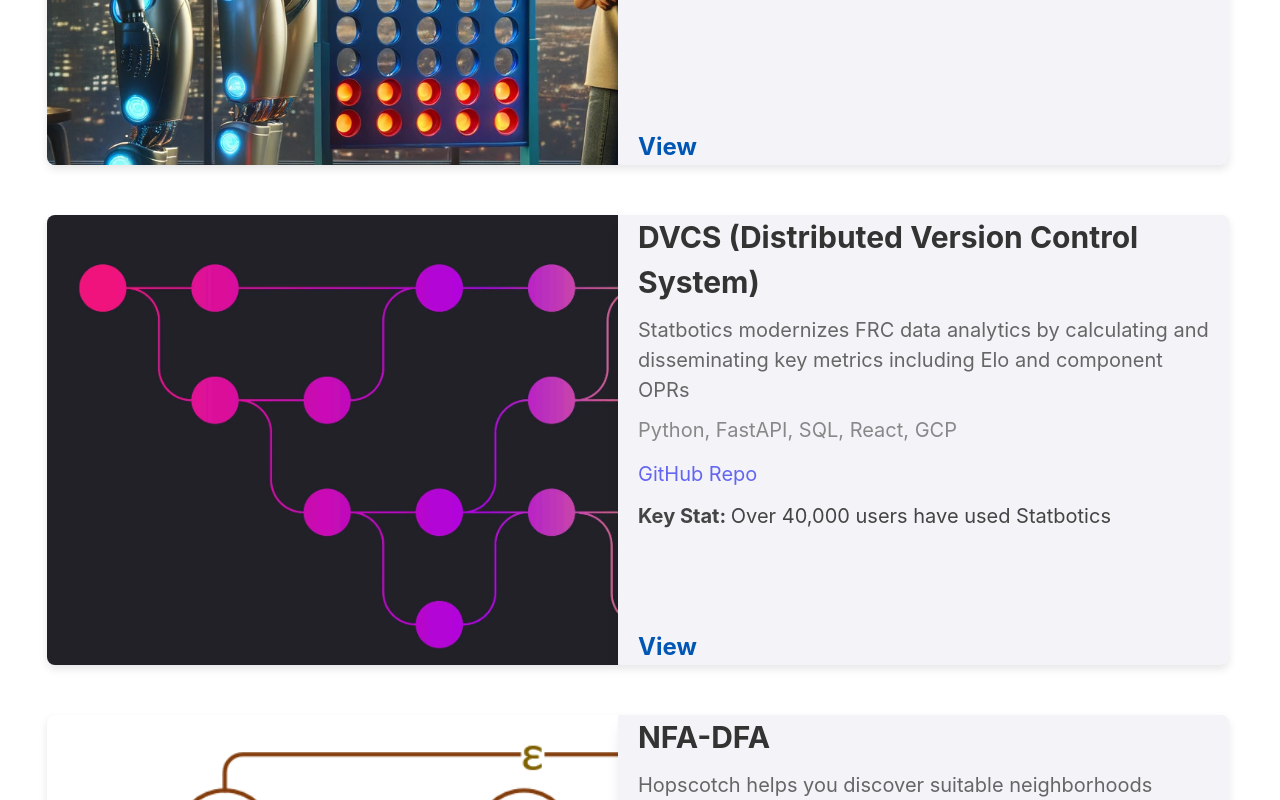
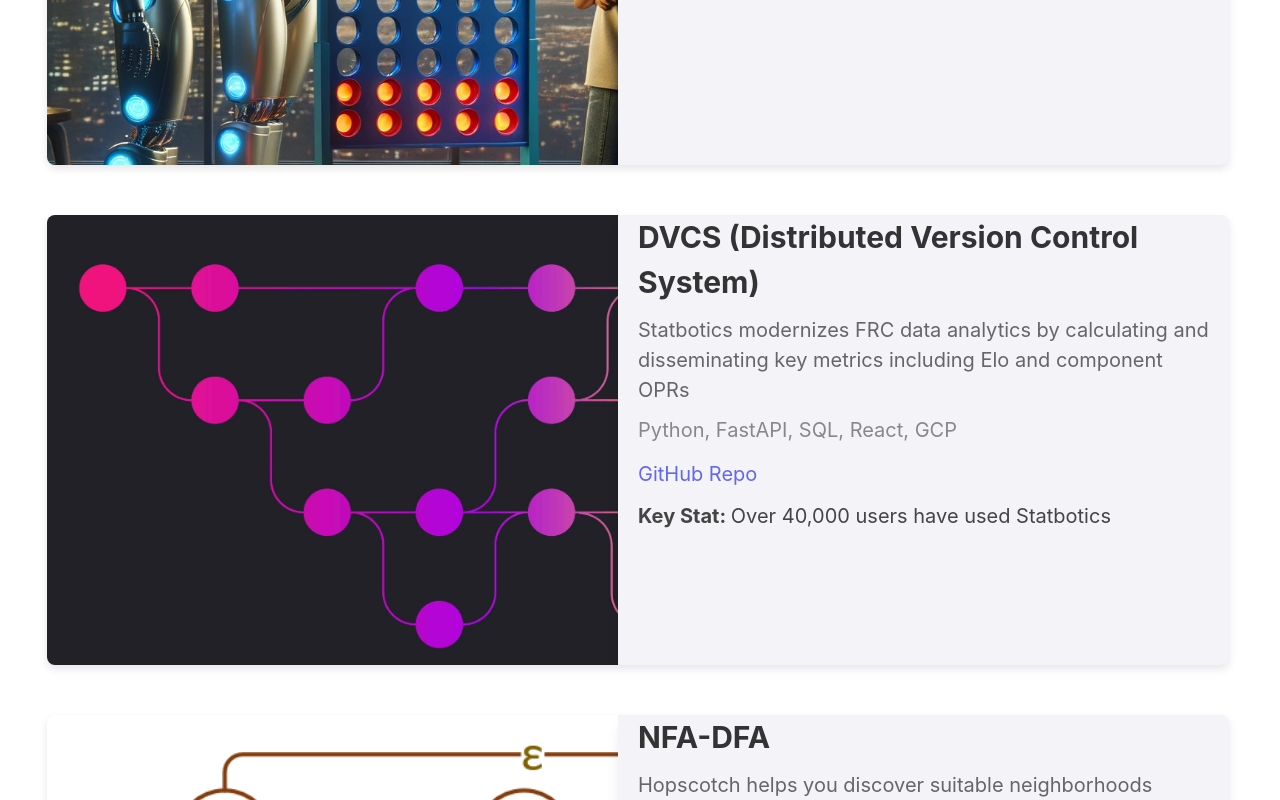
Before and after one commit to jameswani/portfolio, a React (Create React App) app: page / in a window 1280 px wide. Shown: the part 1800-2600 px from the top of the page. Built offline with nearby package versions, Linux system fonts and the light colour scheme.

Commit message:
fixing links to projects

```diff
--- a/src/pages/Projects.jsx
+++ b/src/pages/Projects.jsx
@@ -16,10 +16,10 @@
         "GitHub Trends dives deep into the GitHub API to bring you insightful metrics on your contributions, broken by repository and language.",
       startDate: "May, 2020",
       endDate: "Present",
-      website: "https://githubtrends.io",
+      website: "",
       links: [
         {
-          link: "https://github.com/avgupta456/github-trends",
+          link: "",
           name: "GitHub Repo",
         },
       ],
@@ -36,10 +36,10 @@
         "Statbotics modernizes FRC data analytics by calculating and disseminating key metrics including Elo and component OPRs",
       startDate: "Sept, 2021",
       endDate: "Present",
-      website: "https://statbotics.io",
+      website: "",
       links: [
         {
-          link: "https://github.com/avgupta456/statbotics",
+          link: "",
           name: "GitHub Repo",
         },
       ],
@@ -56,10 +56,10 @@
         "Hopscotch helps you discover suitable neighborhoods based on many factors: budget, grocery stores, gyms, subway lines, bike share, parks, safety, proximity to specific locations and more",
       startDate: "August, 2022",
       endDate: "August, 2022",
-      website: "https://hopscotch.nyc",
+      website: "",
       links: [
         {
-          link: "https://www.producthunt.com/products/hopscotch-6",
+          link: "",
           name: "Product Hunt",
         },
       ],
@@ -112,11 +112,11 @@
       endDate: "August, 2020",
       links: [
         {
-          link: "https://github.com/avgupta456/medium_nlp",
+          link: "",
           name: "GitHub Repo",
         },
         {
-          link: "https://medium.com/@avgupta456/natural-language-processing-nlp-dont-reinvent-the-wheel-8cf3204383dd",
+          link: "",
           name: "Medium Article",
         },
       ],
```
